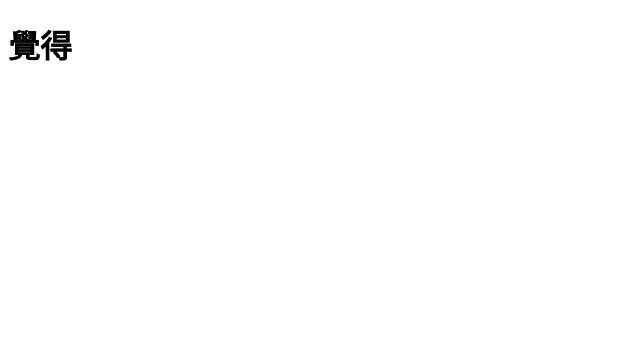
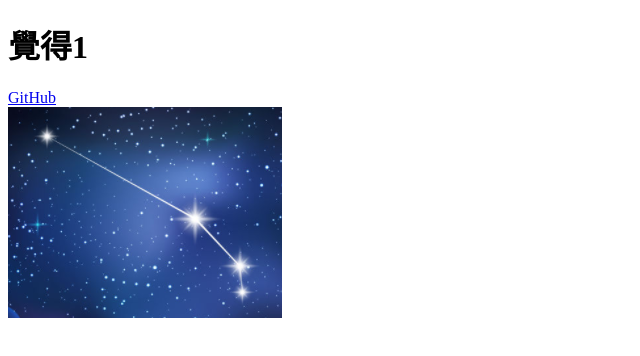
Before and after one commit to AcChou02/home, a plain HTML site: page index.html in a window 1280 px wide. Shown: the whole page, without its empty margins (0-640 px from the left). Drawn offline with Linux system fonts and the light colour scheme.

Commit message:
Version 0.2

```diff
--- a/index.html
+++ b/index.html
@@ -5,6 +5,10 @@
     <title>你好，GitHub</title>
   </head>
   <body>
-    <h1>覺得</h1>
+    <h1>覺得1</h1>
+	<a href="https://www.github.com">GitHub</a>
+	<div>
+		<img src="aries.png" alt="A Photo of Aries">
+	</div>
   </body>
 </html>
```
Also changed, not shown: aries.png (added).
